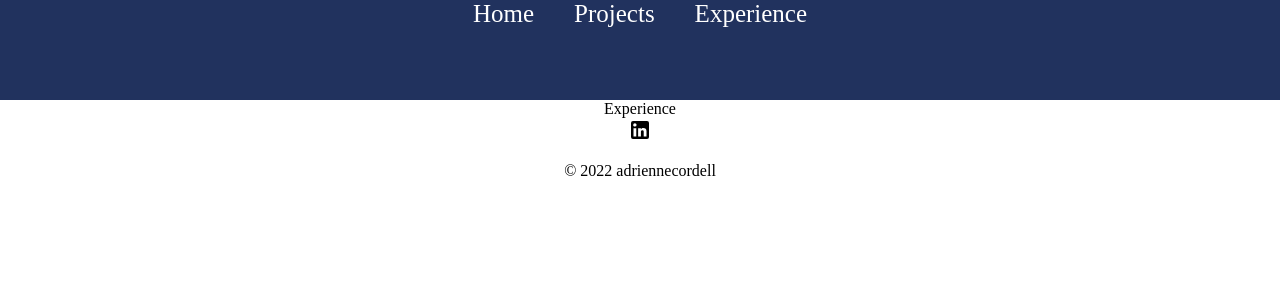
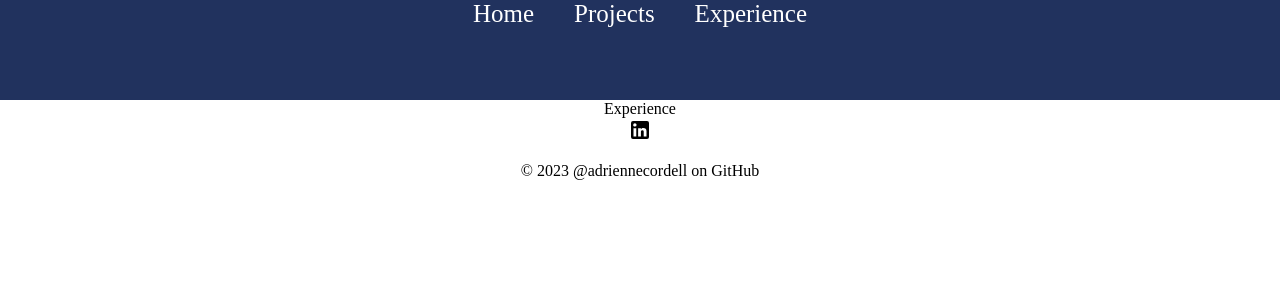
Before and after one commit to adriennecordell/personal-react, a React (Create React App) app: page /experience in a window 1280 px wide. Shown: the top 300 px of the page. Built offline with nearby package versions, Linux system fonts and the light colour scheme.

Commit message:
updated footer

```diff
--- a/src/components/Footer.js
+++ b/src/components/Footer.js
@@ -8,7 +8,7 @@ function Footer() {
       <div className="socialMedia">
         <LinkedInIcon />
       </div>
-      <p> &copy; 2022 adriennecordell </p>
+      <p> &copy; 2023 @adriennecordell on GitHub</p>
     </div>
   );
 }
```
